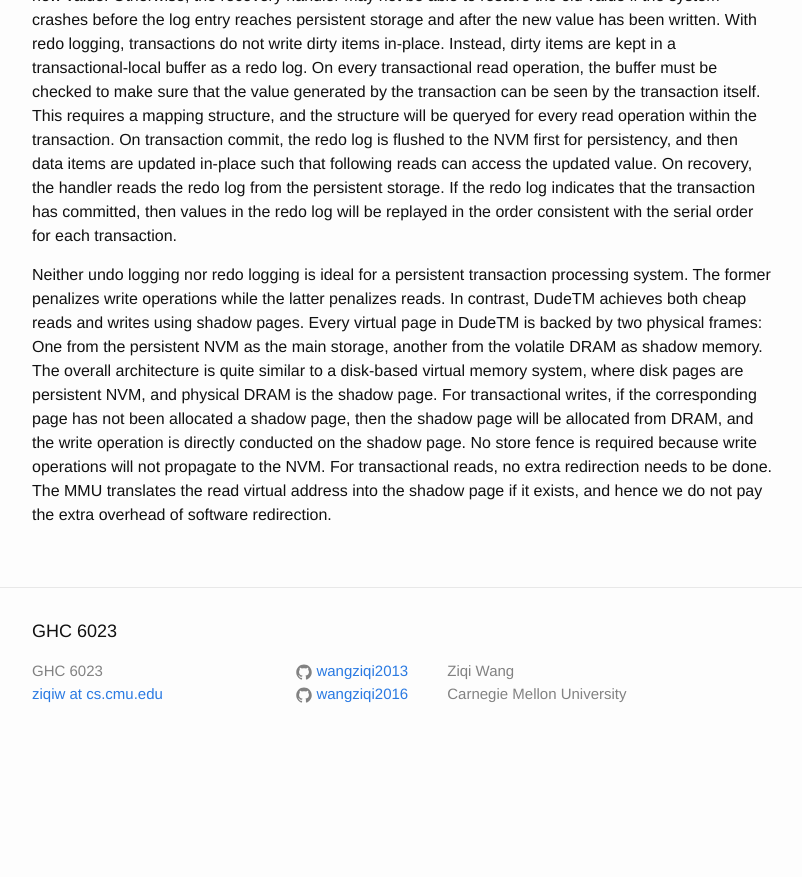
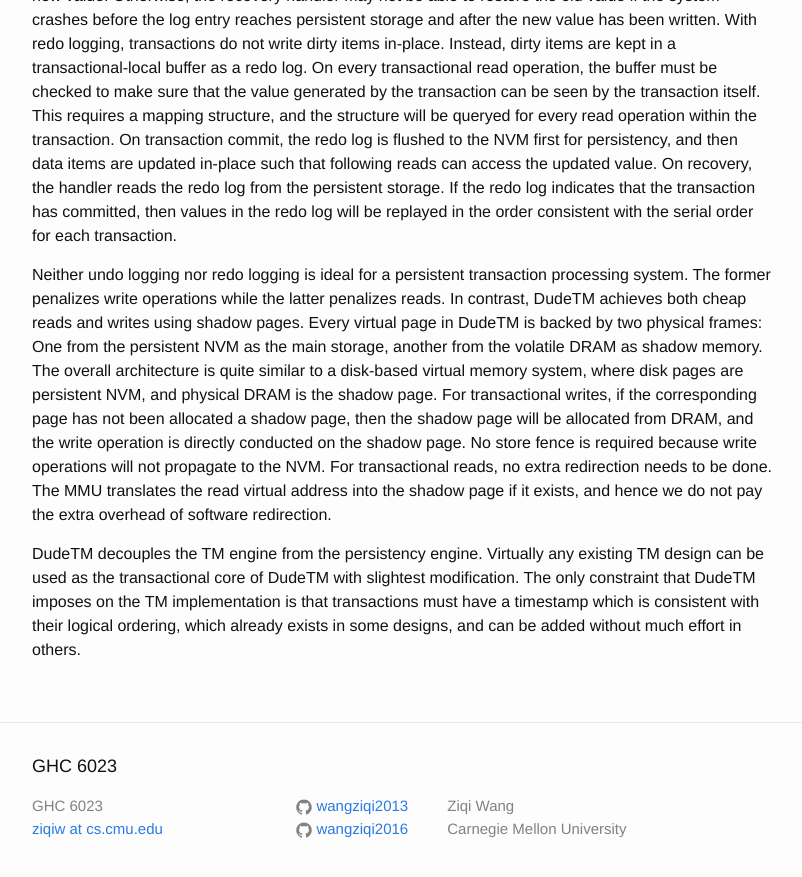
Before and after one commit to wangziqi2013/wangziqi2013.github.io, a Jekyll site: the page built from _posts/2019-01-10-dudetm.markdown, in a window 1280 px wide and 900 px high, scrolled down 955 px. Shown: the top 877 px of the window, without its empty margins (238-1040 px from the left). Built offline with Jekyll 4.4.1, drawn with Linux system fonts in a browser that asks for light colours; before the commit the page ends 1720 px from its top, so only the background shows below that.

Commit message:
Adding decoupled engine

```diff
--- a/_posts/2019-01-10-dudetm.markdown
+++ b/_posts/2019-01-10-dudetm.markdown
@@ -49,3 +49,8 @@ page has not been allocated a shadow page, then the shadow page will be allocate
 is directly conducted on the shadow page. No store fence is required because write operations will not propagate to
 the NVM. For transactional reads, no extra redirection needs to be done. The MMU translates the read virtual address
 into the shadow page if it exists, and hence we do not pay the extra overhead of software redirection.
+
+DudeTM decouples the TM engine from the persistency engine. Virtually any existing TM design can be used as the
+transactional core of DudeTM with slightest modification. The only constraint that DudeTM imposes on the TM implementation
+is that transactions must have a timestamp which is consistent with their logical ordering, which already exists
+in some designs, and can be added without much effort in others.
```
